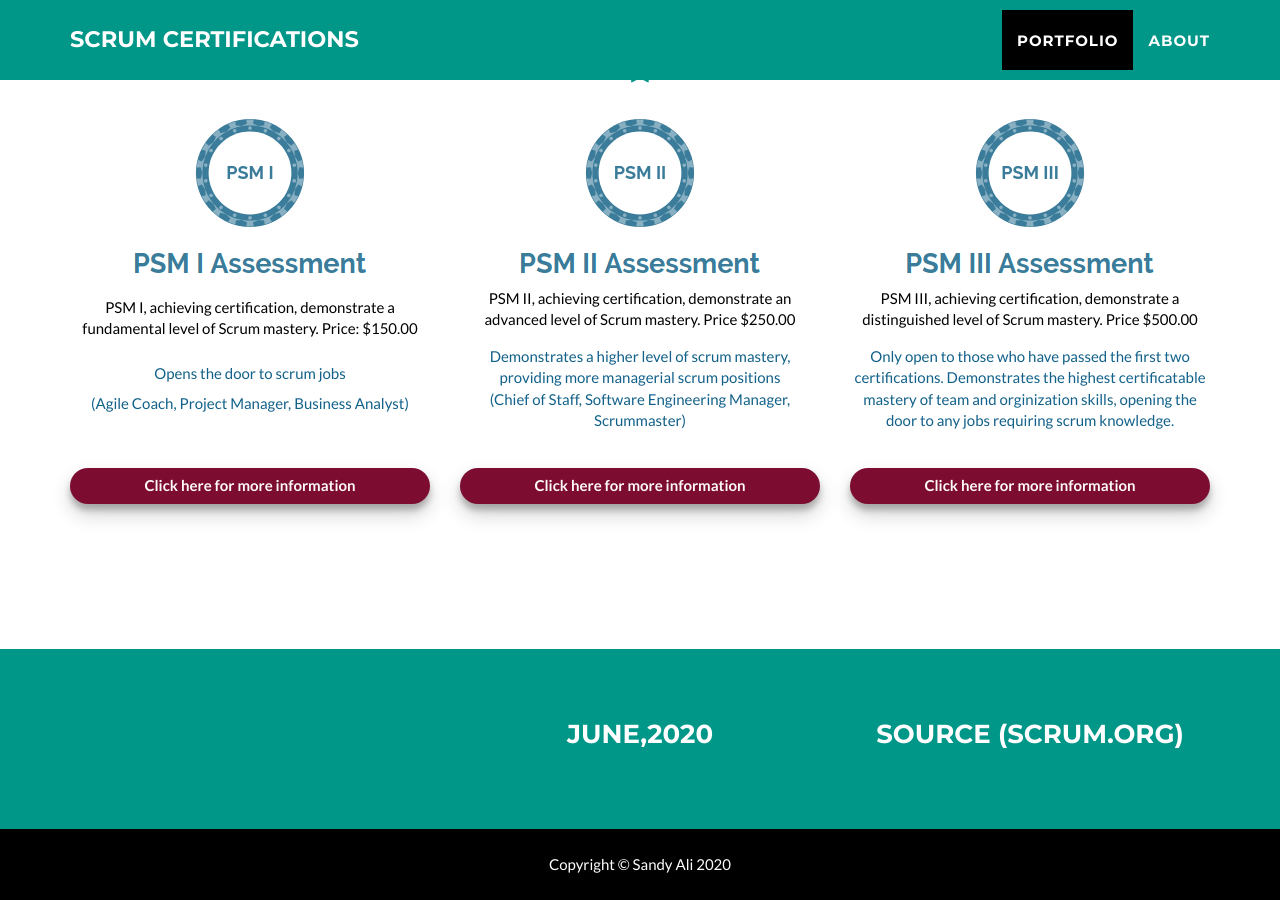
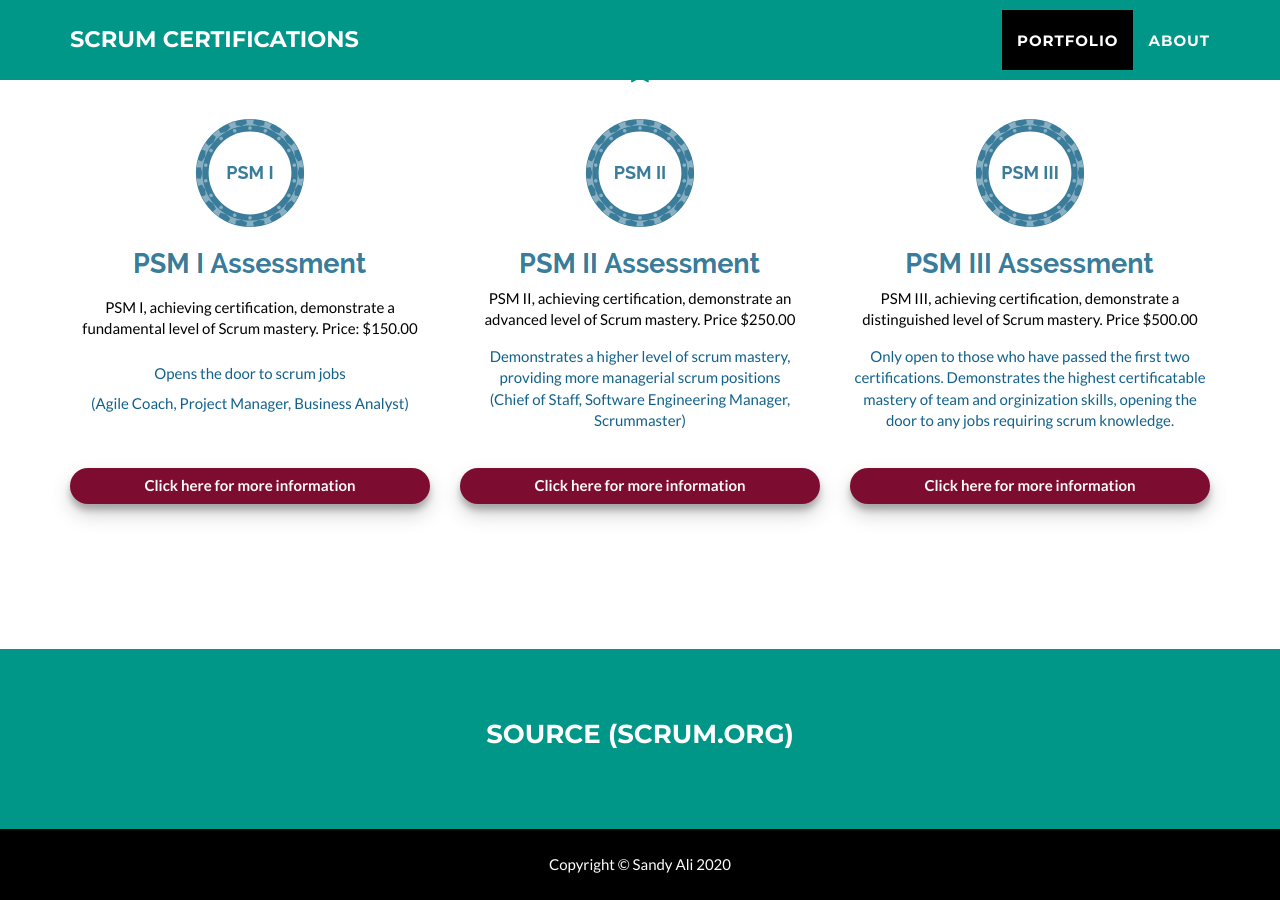
Before and after one commit to sali210/scrum-certsite, a Jekyll site: the page built from _posts/2014-07-18-project-1.markdown, in a window 1280 px wide and 900 px high, scrolled down 1505 px. Built offline with Jekyll 4.4.1, drawn with Linux system fonts in a browser that asks for light colours.

```diff
--- a/_config.yml
+++ b/_config.yml
@@ -33,8 +33,8 @@ color:
 # Footer settings
 footer:
   copyright: Sandy Ali
-  social: June,2020
-  credits: Source (Scrum.org)
+  social: Source (Scrum.org)
+  #-credits: Source (Scrum.org)
 
 
 
```
